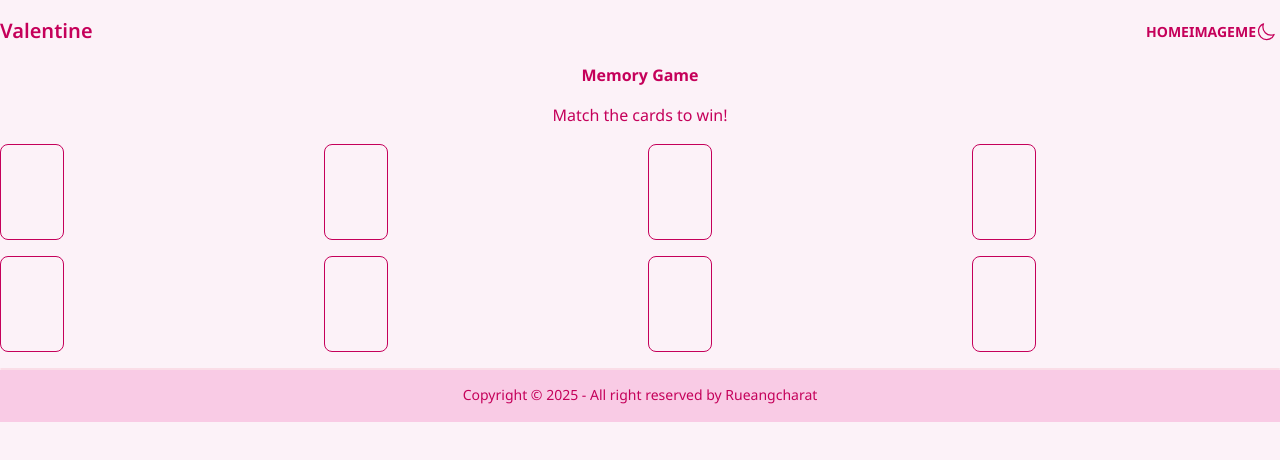
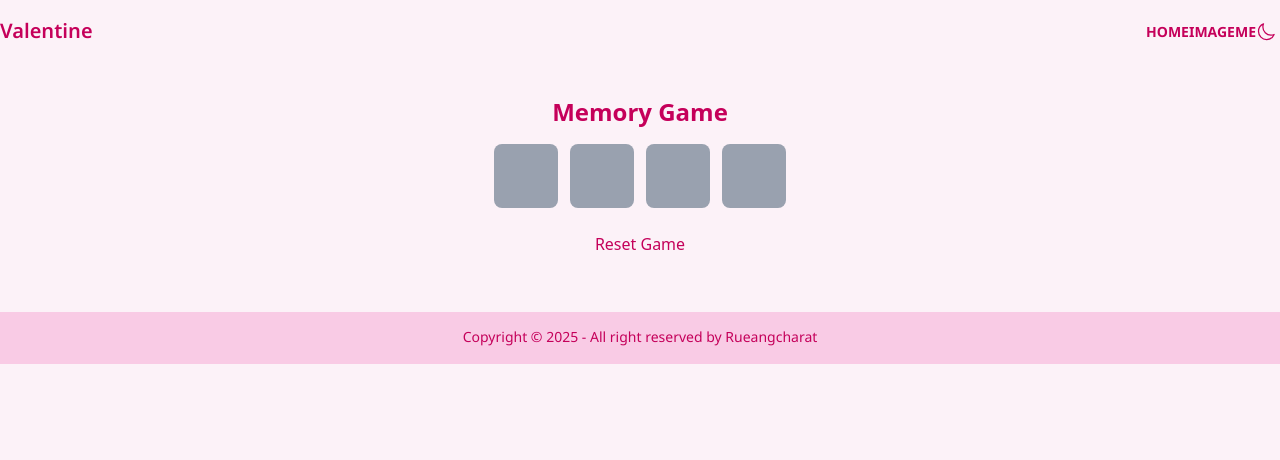
Before and after one commit to RuengCode/valentine-for-chonticha, a Next.js app: page /mini-game in a window 1280 px wide. Shown: the top 460 px of the page. Built offline with nearby package versions, Linux system fonts and the light colour scheme.

Commit message:
fix mini game
fix mini game

```diff
--- a/app/mini-game/page.tsx
+++ b/app/mini-game/page.tsx
@@ -1,97 +1,133 @@
-import { motion } from "framer-motion";
-import { useState, useEffect } from "react";
+import { useState, useEffect } from 'react';
+import { motion } from 'framer-motion';
+type CardType = {
+    id: number;
+    pairId: string;
+    isFlipped: boolean;
+    isMatched: boolean;
+};
 
-export default function MiniGame() {
+const generateDeck = () => {
+    const icons = ['❤️', '😊', '🌟', '🎮', '🎨', '🎵', '🌈', '🎪'];
+    let deck: CardType[] = [];
+    let id = 0;
 
-    const [cards, setCards] = useState(() => {
-        const cardValues = [
-            { value: "❤️", flipped: false, matched: false },
-            { value: "❤️", flipped: false, matched: false },
-            { value: "🤗", flipped: false, matched: false },
-            { value: "🤗", flipped: false, matched: false },
-            { value: "😄", flipped: false, matched: false },
-            { value: "😄", flipped: false, matched: false },
-            { value: "🤗", flipped: false, matched: false },
-            { value: "🤗", flipped: false, matched: false },
-        ];
-        return cardValues
-            .sort(() => Math.random() - 0.5)
-            .map((card, index) => ({ ...card, id: index + 1 }));
-    });
-  const [flipped, setFlipped] = useState<number[]>([]);
-  const [message, setMessage] = useState<{
-    type: "success" | "error" | "info" | null;
-    text: string;
-  }>({
-    type: " ",
-    text: " ",
-  });
+    // Take first 8 icons and create pairs
+    for (let i = 0; i < 2; i++) {
+        deck.push({ id: id++, pairId: icons[i], isFlipped: false, isMatched: false });
+        deck.push({ id: id++, pairId: icons[i], isFlipped: false, isMatched: false });
+    }
+    // Shuffle deck
+    deck = deck.sort(() => Math.random() - 0.5);
+    return deck;
+};
 
-  function handleCardClick(index: number) {
-    if (cards[index].flipped || cards[index].matched) return;
-    const updated = [...cards];
-    updated[index].flipped = true;
-    setCards(updated);
-    setFlipped([...flipped, index]);
+export default function Page() {
+    const [cards, setCards] = useState<CardType[]>(generateDeck());
+    const [flippedCards, setFlippedCards] = useState<number[]>([]);
+    const [disabled, setDisabled] = useState(false);
+
+    const flipCard = (index: number) => {
+        if (disabled) return;
+        const card = cards[index];
+        if (card.isFlipped || card.isMatched) return;
+
+        const newCards = [...cards];
+        newCards[index] = { ...card, isFlipped: true };
+        setCards(newCards);
+
+        const newFlipped = [...flippedCards, index];
+        setFlippedCards(newFlipped);
+
+        if (newFlipped.length === 2) {
+            setDisabled(true);
         }
+    };
 
     useEffect(() => {
-    if (flipped.length === 2) {
-      const [first, second] = flipped;
-      if (cards[first].value === cards[second].value) {
-        const updated = [...cards];
-        updated[first].matched = true;
-        updated[second].matched = true;
-        setCards(updated);
-        setMessage({ type: "success", text: "Match found! 🎉" });
+        if (flippedCards.length === 2) {
+            const [firstIndex, secondIndex] = flippedCards;
+            const firstCard = cards[firstIndex];
+            const secondCard = cards[secondIndex];
+
+            if (firstCard.pairId === secondCard.pairId) {
+                // Mark as matched
+                const newCards = [...cards];
+                newCards[firstIndex] = { ...firstCard, isMatched: true };
+                newCards[secondIndex] = { ...secondCard, isMatched: true };
+                setCards(newCards);
+                setFlippedCards([]);
+                setDisabled(false);
+
+                // Check if all cards are matched
+                const allMatched = newCards.every(card => card.isMatched);
+                if (allMatched) {
+                    // Redirect to valentinemail page after a short delay
                     setTimeout(() => {
-          window.location.href = "gallerymemory";
-        }, 1000);
-      } else {
-        setMessage({ type: "error", text: "No match! Try again! 🤔" });
-        setTimeout(() => {
-          setMessage({ type: null, text: "" });
-        }, 800);
-        setTimeout(() => {
-          const updated = [...cards];
-          updated[first].flipped = false;
-          updated[second].flipped = false;
-          setCards(updated);
+                        window.location.href = "valentinemail";
                       }, 1000);
                 }
-      setFlipped([]);
+            } else {
+                // Flip back after a delay
+                setTimeout(() => {
+                    const newCards = [...cards];
+                    newCards[firstIndex] = { ...firstCard, isFlipped: false };
+                    newCards[secondIndex] = { ...secondCard, isFlipped: false };
+                    setCards(newCards);
+                    setFlippedCards([]);
+                    setDisabled(false);
+                }, 1000);
             }
-  }, [flipped, cards]);
+        }
+    }, [flippedCards, cards]);
+
+    const resetGame = () => {
+        setCards(generateDeck());
+        setFlippedCards([]);
+        setDisabled(false);
+    };
 
     return (
-    <motion.div
-      initial={{ opacity: 0 }}
-      animate={{ opacity: 1 }}
-      transition={{ duration: 0.3 }}
-      className="flex flex-col space-y-4 text-center"
-    >
-      <h3 className="font-bold">Memory Game</h3>
-      <p>Match the cards to win!</p>
-      <div className="grid grid-cols-4 gap-4 align-center">
-        {cards.map((card, i) => (
+        <div className="flex flex-col items-center p-8 font-sans">
+            <h1 className="text-2xl font-bold mb-4">Memory Game</h1>
+
+            <div className="grid grid-cols-4 gap-3">
+                {cards.map((card, index) => (
                     <motion.div
                         key={card.id}
-            onClick={() => handleCardClick(i)}
-            className="w-16 h-24 flex items-center justify-center cursor-pointer border-1 border-solid rounded-lg"
-            whileHover={{ scale: 1.05 }}
-            whileTap={{ scale: 0.95 }}
+                        className={`
+                            w-16 h-16 rounded-lg flex items-center justify-center text-3xl
+                            ${card.isFlipped || card.isMatched
+                                ? 'bg-base-200'
+                                : 'bg-gray-400 cursor-pointer'
+                            }
+                        `}
+                        onClick={() => flipCard(index)}
+                        initial={{ rotateY: 0 }}
                         animate={{
-              rotateY: card.flipped || card.matched ? 180 : 0,
+                            rotateY: card.isFlipped || card.isMatched ? 180 : 0
                         }}
-            transition={{ duration: 0.3 }}
+                        transition={{ duration: 0.6 }}
+                        style={{ perspective: 1000 }}
                     >
-            {card.flipped || card.matched ? card.value : ''}
+                        <motion.div
+                            style={{
+                                rotateY: card.isFlipped || card.isMatched ? 180 : 0
+                            }}
+                        >
+                            {(card.isFlipped || card.isMatched) && (
+                                <span>{card.pairId}</span>
+                            )}
+                        </motion.div>
                     </motion.div>
                 ))}
             </div>
-      <div role="alert" className={`alert alert-${message.type} alert-soft`}>
-        <span>{message.text}</span>
+            <button
+                className="btn btn-primary mb-4 mt-4"
+                onClick={resetGame}
+            >
+                Reset Game
+            </button>
         </div>
-    </motion.div>
     );
 }
--- a/app/valentinemail/page.tsx
+++ b/app/valentinemail/page.tsx
@@ -128,9 +128,9 @@ export default function ValentineMail() {
           {isOpen && (
             <dialog className="modal modal-open">
               <div className="modal-box">
-                <h3 className="font-bold text-lg">Hello!</h3>
-                <p className="py-4">Press ESC key or click the button below to close</p>
+
                 <MiniGame />
+
                 <div className="modal-action">
                   <button className="btn" onClick={() => setIsOpen(false)}>Close</button>
                 </div>
```
Lines whose indentation alone changed are shown as unchanged.
